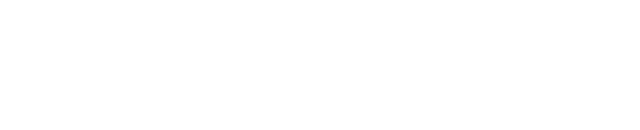
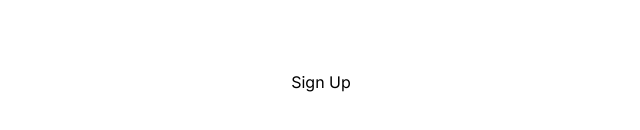
Before and after one commit to lenhatdangkhoa/5PP-Web-App, a Next.js app: page / in a window 1280 px wide. Shown: the part 610-740 px from the top of the page, without its empty margins (319-959 px from the left). Built offline with nearby package versions, Linux system fonts and the light colour scheme.

Commit message:
working on main page

```diff
--- a/app/page.js
+++ b/app/page.js
@@ -4,6 +4,7 @@
   return (
     <main className={styles.main}>
       <h1>Hello, World</h1>
+      <a href="/registration"><button>Sign Up</button></a>
     </main>
   )
 }
```
